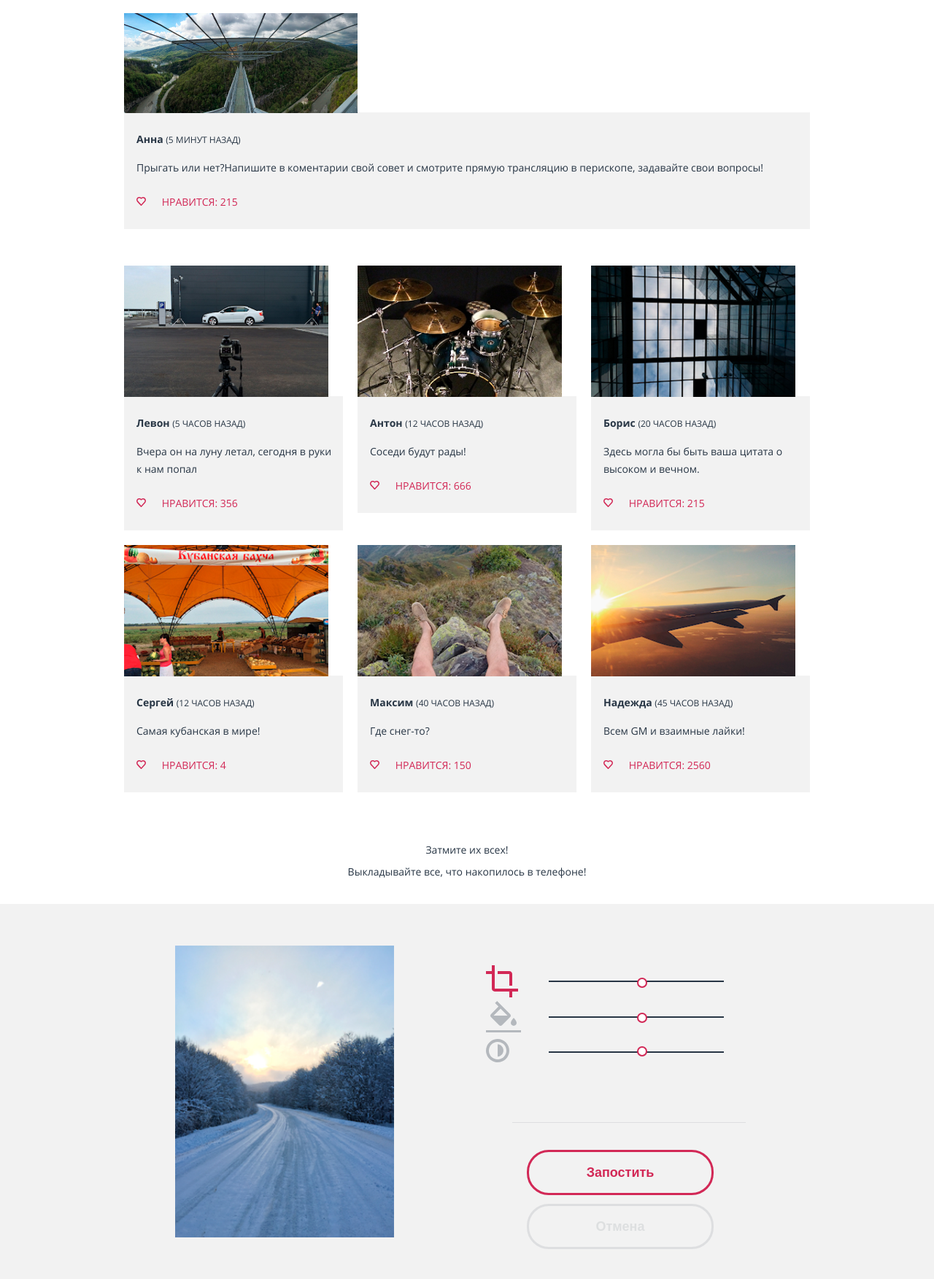
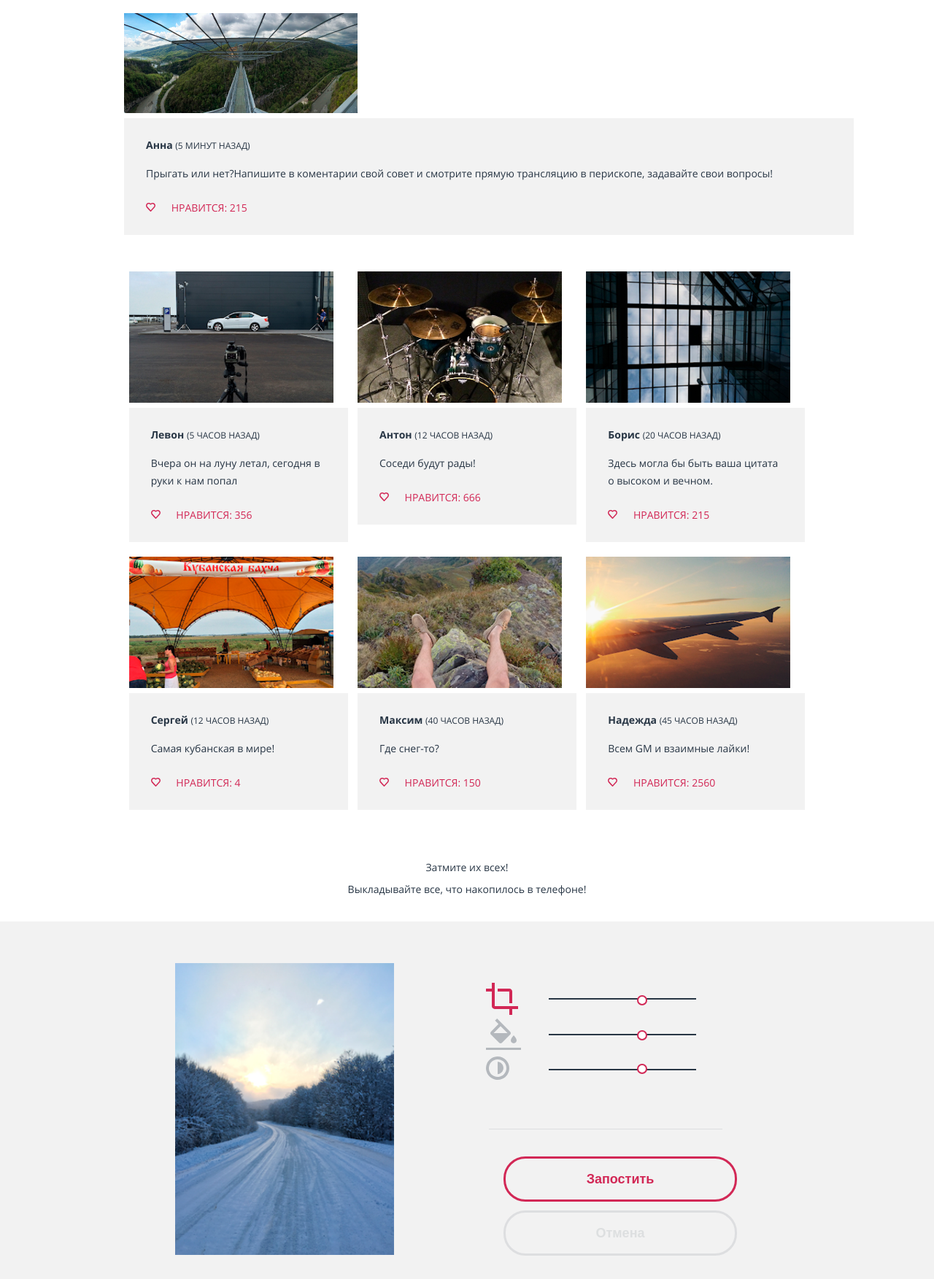
Before and after one commit to AsselTass/1422079-pink-21, a website: page source/catalog.html in a window 1280 px wide. Shown: the part 512-2265 px from the top of the page at 73% size. Drawn offline with nearby package versions, Linux system fonts and the light colour scheme; files that its build step writes are made by us from their sources.

Commit message:
Адаптивная сетка для формы

```diff
--- a/source/less/control-filter.less
+++ b/source/less/control-filter.less
@@ -4,6 +4,7 @@
 
   @media (min-width: @tablet-width) {
     padding: 22px 20px;
+    width: 202px;
   }
 }
 
@@ -16,6 +17,7 @@
 
   @media (min-width: @tablet-width) {
     left: 74px;
+    width: 202px;
   }
 
   @media (min-width: @desktop-width) {
--- a/source/less/gallery.less
+++ b/source/less/gallery.less
@@ -45,21 +45,31 @@
 }
 
 .gallery-post__comment--panorama {
-  max-width: 253px;
+  width: 253px;
   margin: 0 auto;
 
   @media (min-width: @tablet-width) {
-    max-width: 620px;
+    width: 560px;
   }
 
   @media (min-width: @desktop-width) {
-    max-width: 940px;
+    width: 940px;
   }
 }
 
 .gallery__item {
   padding-bottom: 20px;
-  width: 300px;
+  margin: 0 auto;
+
+  @media (min-width: @tablet-width) {
+    width: 300px;
+  }
+}
+
+.gallery-post__photo {
+  @media (min-width: @tablet-width) {
+    display: block;
+  }
 }
 
 .gallery-post__comment {
@@ -69,7 +79,11 @@
   text-align: left;
   background-color: @lightgrey;
   padding: 25px 10px 25px 17px;
-  margin-top: -8px;
+
+  @media (min-width: @tablet-width) {
+    padding-left: 30px;
+    padding-right: 30px;
+  }
 
   .gallery-post__user-name {
     font-weight: 700;
--- a/source/less/upload-form.less
+++ b/source/less/upload-form.less
@@ -1,10 +1,14 @@
+.upload-form {
+  @media (min-width: @tablet-width) {
+    display: flex;
+  }
+}
+
 .upload-form__controllers {
   @media (min-width: @tablet-width) {
-    display: flex;
     width: 300px;
-    flex-wrap: wrap;
     margin-left: auto;
-    height: 454px;
+    height: 400px;
   }
 
   @media (min-width: @desktop-width) {
@@ -83,7 +87,7 @@
   color: @pinkyred;
 
   @media (min-width: @tablet-width) {
-    padding: 19px 79px;
+    padding: 19px;
   }
 }
 
@@ -94,11 +98,10 @@
 
 .upload-form__image {
   position: relative;
-  padding-top: 133.6%;
+  height: 374px;
 
   @media (min-width: @tablet-width) {
     width: 300px;
-    padding-top: 0;
   }
 }
 
```
Also changed, not shown: source/form.html (+1 -1 lines).
